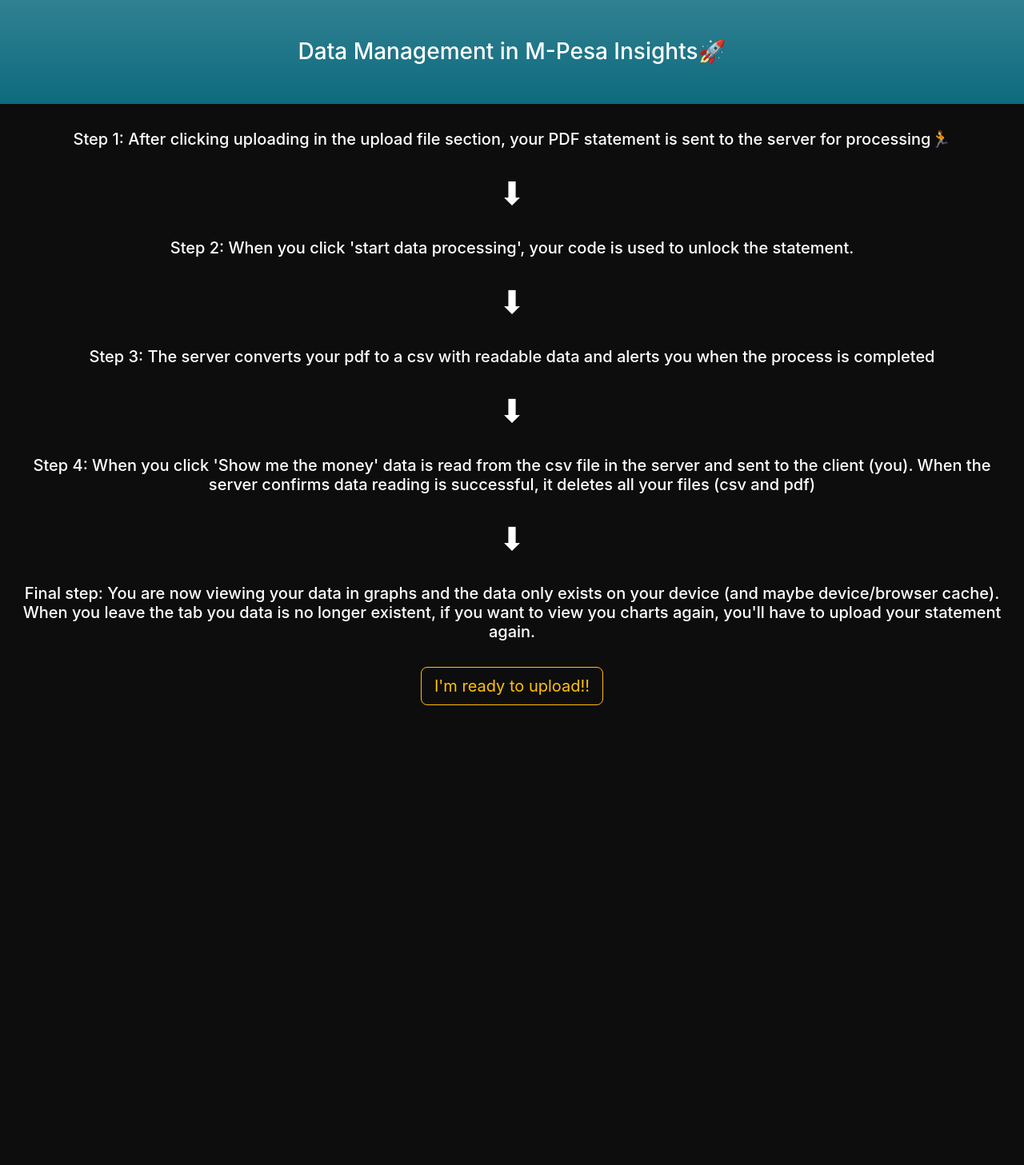
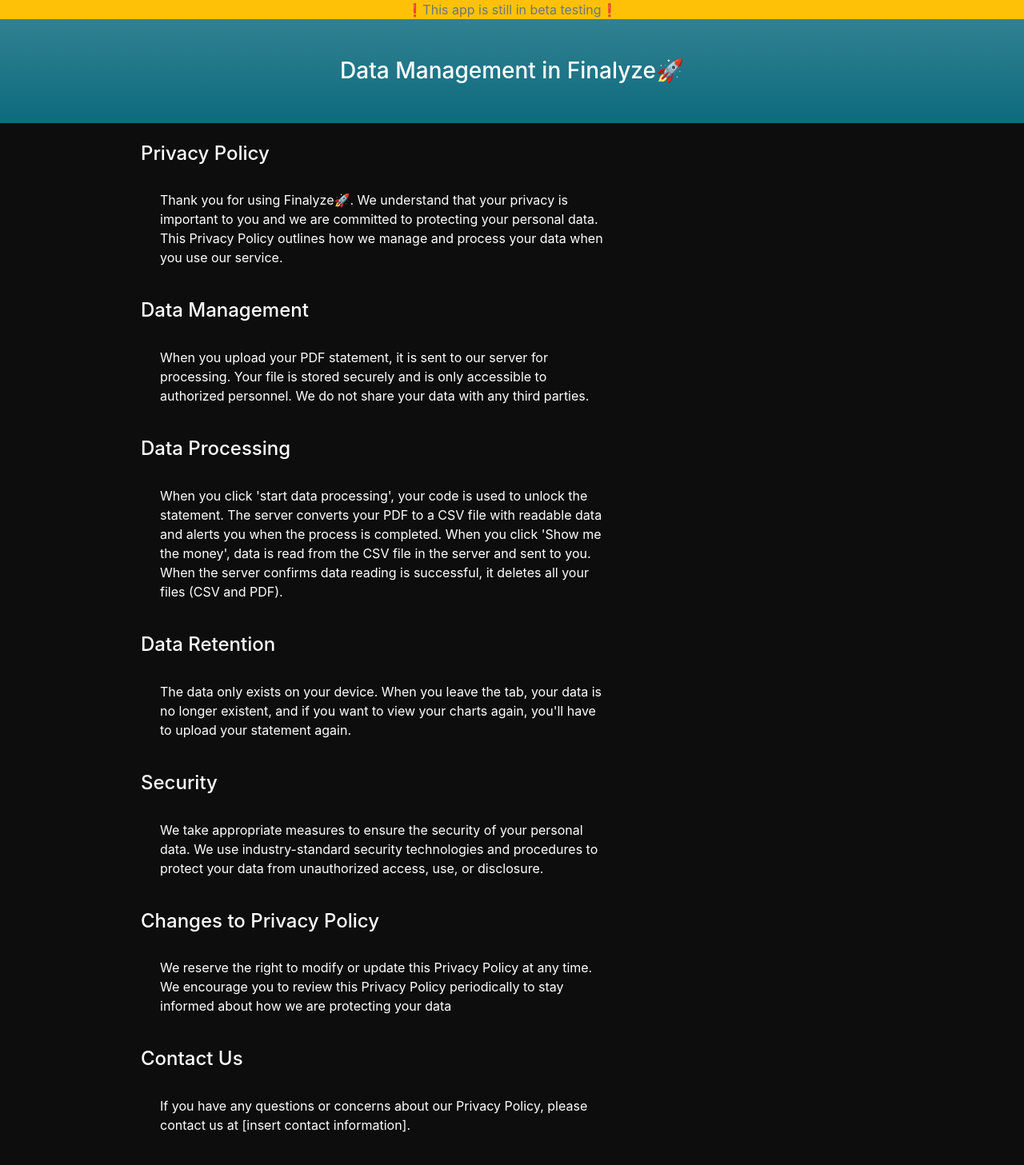
Before and after one commit to MartinNz0m0/Finalyze-Web, a React (Create React App) app: page /privacy in a window 1280 px wide. Shown: the top 1457 px of the page at 80% size. Before the commit the page ends 882 px from the top, so only its background shows below. Built offline with nearby package versions, Linux system fonts and the light colour scheme.

Commit message:
Cleaned up node modules, few UI changes

```diff
--- a/public/index.html
+++ b/public/index.html
@@ -2,7 +2,7 @@
 <html lang="en">
   <head>
     <meta charset="utf-8" />
-    <link rel="icon" href="%PUBLIC_URL%/favicon.ico" />
+    <link rel="icon" href="/logo.png" />
     <meta name="viewport" content="width=device-width, initial-scale=1" />
     <meta name="theme-color" content="#000000" />
     <meta
@@ -24,7 +24,7 @@
       work correctly both with client-side routing and a non-root public URL.
       Learn how to configure a non-root public URL by running `npm run build`.
     -->
-    <title>Martin's App</title>
+    <title>Finalyze🚀</title>
     <link href="https://cdn.jsdelivr.net/npm/bootstrap@5.3.0-alpha1/dist/css/bootstrap.min.css" rel="stylesheet" integrity="sha384-GLhlTQ8iRABdZLl6O3oVMWSktQOp6b7In1Zl3/Jr59b6EGGoI1aFkw7cmDA6j6gD" crossorigin="anonymous">
     <!-- <link href="https://cdn.jsdelivr.net/npm/bootstrap@5.2.2/dist/css/bootstrap.min.css" rel="stylesheet" integrity="sha384-Zenh87qX5JnK2Jl0vWa8Ck2rdkQ2Bzep5IDxbcnCeuOxjzrPF/et3URy9Bv1WTRi" crossorigin="anonymous"> -->
   </head>
--- a/src/App.css
+++ b/src/App.css
@@ -132,6 +132,9 @@
   left: 90%;
   width: 100%;
   font-size: 1rem;
+}
+.privacy {
+  margin-left: 10rem;
 }
 
 @media (max-width: 600px) {
@@ -279,4 +282,8 @@
     font-size: 0.8rem;
 
   }
+  .privacy {
+    width: 100%!important;
+    margin-left: 1rem;
+  }
 }
--- a/src/App.js
+++ b/src/App.js
@@ -1,5 +1,5 @@
 import NavBar from "./components/NavBar";
-import Home from "./components/Home";
+import Hero from "./components/Hero";
 import Upload from "./components/Upload";
 import { Route } from "react-router-dom";
 import { Switch } from "react-router";
@@ -44,6 +44,7 @@
   return (
     <div className="App">
       {/* <NavBar searchText={searchText} setSearchText={setSearchText}/> */}
+      <Hero/>
       <Switch>
         <Route path="/" exact>
           <Upload />
--- a/src/components/AboutView.js
+++ b/src/components/AboutView.js
@@ -3,46 +3,57 @@
 const AboutView = () => {
   return (
     <div>
-      <div className="text-center">
-        <h3 className="ttl text-center bg-info bg-gradient bg-opacity-50 p-5 w-100">
-          Data Management in M-Pesa Insights🚀
+        <h3 className="ttl text-center bg-info bg-gradient bg-opacity-50 p-5">
+          Data Management in Finalyze🚀
         </h3>
-        <h5 className="text-center p-4">
-          Step 1: After clicking uploading in the upload file section, your PDF
-          statement is sent to the server for processing🏃
-        </h5>
-       <h1 className="text-center">⬇</h1>
-        <h5 className="text-center p-4">
-          Step 2: When you click 'start data processing', your code is used to
-          unlock the statement.
-        </h5>
-        <h1 className="text-center">⬇</h1>
+      <div className="privacy p-3 w-50">
+        <h4>
+        Privacy Policy
+        </h4>
+        <p className=" p-4">
+        Thank you for using Finalyze🚀. We understand that your privacy is important to you and we are committed to protecting your personal data. This Privacy Policy outlines how we manage and process your data when you use our service.
+        </p>
+        <h4>
+        Data Management
+        </h4>
+        <p className=" p-4">
+        When you upload your PDF statement, it is sent to our server for processing. Your file is stored securely and is only accessible to authorized personnel. We do not share your data with any third parties.
+        </p>
+        <h4>
+        Data Processing
+        </h4>
+        <p className=" p-4">
+        When you click 'start data processing', your code is used to unlock the statement. The server converts your PDF to a CSV file with readable data and alerts you when the process is completed. When you click 'Show me the money', data is read from the CSV file in the server and sent to you. When the server confirms data reading is successful, it deletes all your files (CSV and PDF).
+        </p>
+        <h4>
+        Data Retention
+        </h4>
 
-        <h5 className="text-center p-4">
-          Step 3: The server converts your pdf to a csv with readable data and
-          alerts you when the process is completed
-        </h5>
-        <h1 className="text-center">⬇</h1>
-
-        <h5 className="text-center p-4">
-          Step 4: When you click 'Show me the money' data is read from the csv
-          file in the server and sent to the client (you). When the server
-          confirms data reading is successful, it deletes all your files (csv
-          and pdf)
-        </h5>
-        <h1 className="text-center">⬇</h1>
-
-        <h5 className="text-center p-4">
-          Final step: You are now viewing your data in graphs and the data only
-          exists on your device (and maybe device/browser cache). When you leave
-          the tab you data is no longer existent, if you want to view you charts
-          again, you'll have to upload your statement again.
-        </h5>
+        <p className=" p-4">
+        The data only exists on your device. When you leave the tab, your data is no longer existent, and if you want to view your charts again, you'll have to upload your statement again.
+        </p>
+        <h4>
+        Security
+        </h4>
+        <p className=" p-4">
+        We take appropriate measures to ensure the security of your personal data. We use industry-standard security technologies and procedures to protect your data from unauthorized access, use, or disclosure.
+        </p>
+        <h4>
+        Changes to Privacy Policy
+        </h4>
+        <p className=" p-4">
+        We reserve the right to modify or update this Privacy Policy at any time. We encourage you to review this Privacy Policy periodically to stay informed about how we are protecting your data        </p>
+        <h4>
+        Contact Us
+        </h4>
+        <p className=" p-4">
+        If you have any questions or concerns about our Privacy Policy, please contact us at [insert contact information].         </p>
         <button className="pbut btn btn-submit btn-lg btn-outline-warning">
           <Link className="nav-link" to='/'>
           I'm ready to upload!!
           </Link>
         </button>
+
       </div>
     </div>
   );
--- a/src/components/Hero.js
+++ b/src/components/Hero.js
@@ -1,7 +1,7 @@
 const Hero = ({ text }) => {
     return (
-        <header className="bg-dark text-white p-5">
-            <h1>{text}</h1>
+        <header className="bg-warning text-secondary text-center">
+            <>❗This app is still in beta testing❗</>
         </header>
     )
 }
--- a/src/components/Howto.js
+++ b/src/components/Howto.js
@@ -20,7 +20,7 @@
 
       <div className="d-flex flex-column align-items-center">
         <div className="banner bg-info bg-gradient bg-opacity-50 d-flex  w-100 p-5 mb-4">
-        <button className="btn btn-submit btn-sm btn-bg btn-outline-warning">
+        <button className="btn btn-submit btn-sm bg-success text-light">
         <Link class='nav-link' to='/'>
 
         ⏪ Back to Home
--- a/src/components/Statement.js
+++ b/src/components/Statement.js
@@ -1019,18 +1019,18 @@
       {
         data: paidinname.map((o) => o.amount),
         backgroundColor: [
+          "rgb(38, 194, 128)",
           "rgb(236, 113, 149)",
-          "rgb(142, 218, 191)",
           "rgb(252, 166, 2)",
+          "rgb(245, 245, 245)",
           "rgb(229, 130, 212)",
           "rgb(16, 168, 133)",
-          "rgb(245, 245, 245)",
-          "rgb(50, 197, 250)",
+          "rgb(142, 218, 191)",
+          "rgb(35, 154, 197)",
           "rgb(243, 114, 44)",
           "rgb(155, 89, 182)",
-          "rgb(38, 194, 129)",
+          "rgb(50, 197, 250)",
           "rgb(227, 119, 194)",
-          "rgb(35, 154, 197)",
           "rgb(244, 208, 63)",
           "rgb(210, 82, 127)"
 
@@ -1038,18 +1038,18 @@
         pointBackgroundColor: "aqua",
         borderWidth: 1,
         borderColor: [
+          "rgb(38, 194, 128)",
           "rgb(236, 113, 149)",
-          "rgb(142, 218, 191)",
           "rgb(252, 166, 2)",
+          "rgb(245, 245, 245)",
           "rgb(229, 130, 212)",
           "rgb(16, 168, 133)",
-          "rgb(245, 245, 245)",
-          "rgb(50, 197, 250)",
+          "rgb(142, 218, 191)",
+          "rgb(35, 154, 197)",
           "rgb(243, 114, 44)",
           "rgb(155, 89, 182)",
-          "rgb(38, 194, 129)",
+          "rgb(50, 197, 250)",
           "rgb(227, 119, 194)",
-          "rgb(35, 154, 197)",
           "rgb(244, 208, 63)",
           "rgb(210, 82, 127)"
 
@@ -1067,18 +1067,18 @@
       {
         data: bizpaidinnam.map((o) => o.amount),
         backgroundColor: [
+          "rgb(38, 194, 128)",
           "rgb(236, 113, 149)",
-          "rgb(142, 218, 191)",
           "rgb(252, 166, 2)",
+          "rgb(245, 245, 245)",
           "rgb(229, 130, 212)",
           "rgb(16, 168, 133)",
-          "rgb(245, 245, 245)",
-          "rgb(50, 197, 250)",
+          "rgb(142, 218, 191)",
+          "rgb(35, 154, 197)",
           "rgb(243, 114, 44)",
           "rgb(155, 89, 182)",
-          "rgb(38, 194, 129)",
+          "rgb(50, 197, 250)",
           "rgb(227, 119, 194)",
-          "rgb(35, 154, 197)",
           "rgb(244, 208, 63)",
           "rgb(210, 82, 127)"
 
@@ -1086,18 +1086,18 @@
         pointBackgroundColor: "aqua",
         borderWidth: 1,
         borderColor: [
+          "rgb(38, 194, 128)",
           "rgb(236, 113, 149)",
-          "rgb(142, 218, 191)",
           "rgb(252, 166, 2)",
+          "rgb(245, 245, 245)",
           "rgb(229, 130, 212)",
           "rgb(16, 168, 133)",
-          "rgb(245, 245, 245)",
-          "rgb(50, 197, 250)",
+          "rgb(142, 218, 191)",
+          "rgb(35, 154, 197)",
           "rgb(243, 114, 44)",
           "rgb(155, 89, 182)",
-          "rgb(38, 194, 129)",
+          "rgb(50, 197, 250)",
           "rgb(227, 119, 194)",
-          "rgb(35, 154, 197)",
           "rgb(244, 208, 63)",
           "rgb(210, 82, 127)"
 
--- a/src/components/Upload.js
+++ b/src/components/Upload.js
@@ -196,21 +196,20 @@
     <div>
       {datanotloaded && (
         <div className="d-flex flex-column h-100 align-items-center">
-          <h1 className="text-center bg-info bg-gradient bg-opacity-50 p-5 w-100">
+          <div className="text-center bg-info bg-gradient bg-opacity-50 p-4 w-100">
+            <h2>
             Welcome To Finalyze🚀
-          </h1>
+            </h2>
+            <p>
+              Financial Analysis To Track Your Spending
+            </p>
+          </div>
           <h3 className="mt-5 text-center">
             Parse Your MPESA Statement and View Some Charts
           </h3>
           <h5 className="mt-5 text-center">
             Upload your PDF Statement and enter your code below👇🏾
           </h5>
-          {/* Upload
-      <input type="file" name="file" onChange={onChange} />
-      <button type="submit" className="btn btn-submit btn-lg" onClick={onClick}>
-        {" "}
-        Upload
-      </button> */}
           <div className="w-50 d-flex flex-column align-items-center">
             <div class="fujo input-group bg-dark mb-5 mt-5">
               <input
```
Also changed, not shown: package.json (+0 -9 lines), public/logo.png (added), 1 other file (tests, documents, lock files or other folders).
